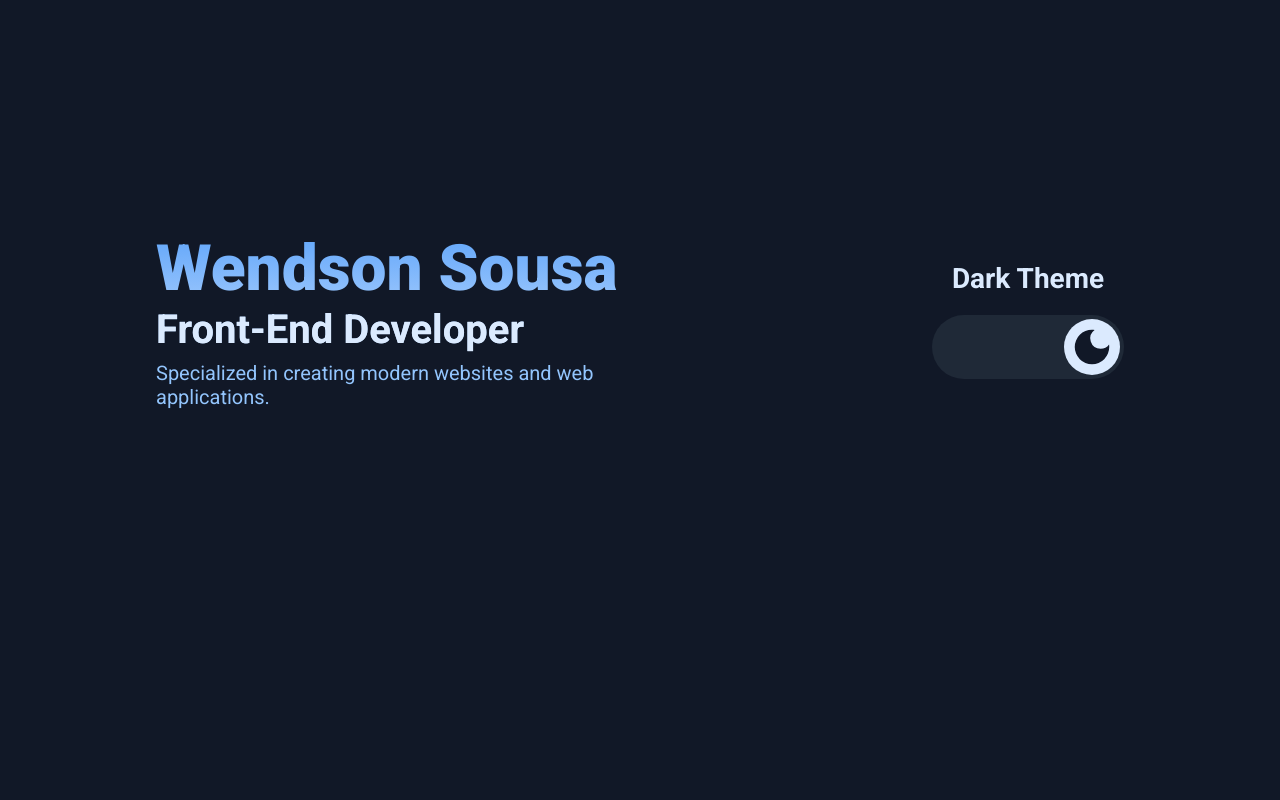
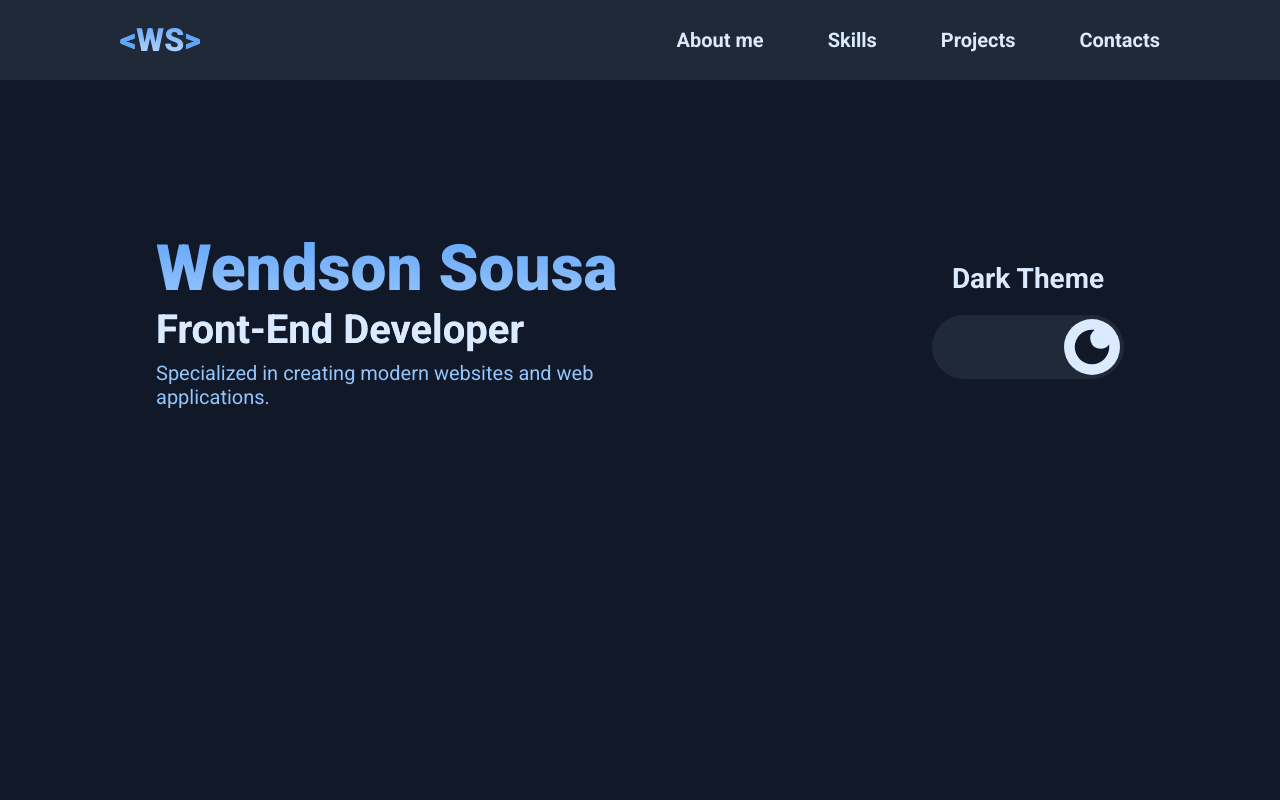
Before and after one commit to wendsondev/portfolio, a Next.js app: page / in a window 1280 px wide. Shown: the top 800 px of the page. Built offline with nearby package versions, Linux system fonts and the light colour scheme.

Commit message:
feat: created header component

```diff
--- a/package.json
+++ b/package.json
@@ -10,6 +10,7 @@
   },
   "dependencies": {
     "@next/font": "13.1.5",
+    "@radix-ui/react-switch": "^1.0.1",
     "@types/node": "18.11.18",
     "@types/react": "18.0.27",
     "@types/react-dom": "18.0.10",
@@ -18,6 +19,7 @@
     "next": "13.1.5",
     "react": "18.2.0",
     "react-dom": "18.2.0",
+    "react-icons": "^4.7.1",
     "styled-components": "^5.3.6",
     "typescript": "4.9.4"
   },
--- /dev/null
+++ b/src/components/Header/index.tsx
@@ -0,0 +1,48 @@
+import { useRouter } from 'next/router';
+import { useEffect, useState } from 'react';
+import { MdClose, MdMenu } from 'react-icons/md';
+import { Logo } from '../Logo';
+import { Container, Link, MobileMenu, Navbar } from './styles';
+
+export function Header() {
+  const [menuMobileIsOpen, setMenuMobileIsOpen] = useState(false);
+  const { asPath } = useRouter();
+
+  useEffect(() => {
+    setMenuMobileIsOpen(false);
+  }, [asPath]);
+
+  return (
+    <Container>
+      <Logo />
+
+      <Navbar menuMobileIsOpen={menuMobileIsOpen}>
+        <MobileMenu onClick={() => setMenuMobileIsOpen((state) => !state)}>
+          {menuMobileIsOpen ? <MdClose /> : <MdMenu />}
+        </MobileMenu>
+        <ul>
+          <li>
+            <Link path={asPath} href="#about">
+              About me
+            </Link>
+          </li>
+          <li>
+            <Link path={asPath} href="#skills">
+              Skills
+            </Link>
+          </li>
+          <li>
+            <Link path={asPath} href="#projects">
+              Projects
+            </Link>
+          </li>
+          <li>
+            <Link path={asPath} href="#contacts">
+              Contacts
+            </Link>
+          </li>
+        </ul>
+      </Navbar>
+    </Container>
+  );
+}
--- /dev/null
+++ b/src/components/Header/styles.ts
@@ -0,0 +1,109 @@
+import LinkPrimitive from 'next/link';
+import styled from 'styled-components';
+
+export const Container = styled.header`
+  position: fixed;
+  top: 0;
+  left: 0;
+  z-index: 10;
+
+  width: 100%;
+  height: 5rem;
+
+  display: flex;
+  justify-content: space-between;
+  align-items: center;
+
+  padding: 0 2rem;
+  background: ${({ theme }) => theme.colors.background.secondary};
+
+  @media screen and (min-width: ${({ theme }) => theme.sizes.md}) {
+    padding: 0 4rem;
+  }
+
+  @media screen and (min-width: ${({ theme }) => theme.sizes.lg}) {
+    padding: 0 7.5rem;
+  }
+`;
+
+type NavbarProps = {
+  menuMobileIsOpen: boolean;
+};
+
+export const Navbar = styled.nav<NavbarProps>`
+  ul {
+    display: flex;
+    align-items: center;
+    gap: 4rem;
+    overflow: hidden;
+    list-style: none;
+
+    transition: 150ms;
+  }
+
+  @media screen and (max-width: ${({ theme }) => theme.sizes.md}) {
+    ul {
+      position: fixed;
+      top: 5rem;
+      right: 0;
+      z-index: 10;
+
+      width: ${({ menuMobileIsOpen }) => (menuMobileIsOpen ? '100%' : '0')};
+      height: 100vh;
+
+      flex-direction: column;
+      justify-content: center;
+
+      background: ${({ theme }) => theme.colors.background.secondary};
+
+      li {
+        &:first-child {
+          margin-top: -5rem;
+        }
+      }
+    }
+  }
+`;
+
+type LinkProps = {
+  path: string;
+};
+
+export const Link = styled(LinkPrimitive)<LinkProps>`
+  color: ${({ theme, path, href }) =>
+    href === path.split('/')[1]
+      ? theme.colors.text.quaternary
+      : theme.colors.text.primary};
+  text-decoration: none;
+  font-size: 1.25rem;
+  font-weight: 700;
+
+  &:hover {
+    color: ${(props) => props.theme.colors.text.quaternary};
+    transition: color 150ms;
+  }
+
+  @media screen and (max-width: ${({ theme }) => theme.sizes.md}) {
+    font-size: 1.75rem;
+  }
+`;
+
+export const MobileMenu = styled.button`
+  display: none;
+  cursor: pointer;
+  border: none;
+  background: transparent;
+
+  &:hover svg {
+    color: ${({ theme }) => theme.colors.text.quaternary};
+  }
+
+  svg {
+    font-size: 2.5rem;
+    color: ${({ theme }) => theme.colors.text.secondary};
+  }
+
+  @media screen and (max-width: ${({ theme }) => theme.sizes.md}) {
+    display: flex;
+  }
+`;
--- a/src/components/Layout/index.tsx
+++ b/src/components/Layout/index.tsx
@@ -2,6 +2,7 @@ import { ContextThemeProvider } from '@contexts/Theme';
 import { Roboto } from '@next/font/google';
 import { GlobalStyle } from '@styles/global';
 import Head from 'next/head';
+import { Header } from '../Header';
 
 const roboto = Roboto({ subsets: ['latin'], weight: ['400', '700', '900'] });
 
@@ -14,23 +15,24 @@ export function Layout({ children }: LayoutProps) {
     <div className={roboto.className}>
       <ContextThemeProvider>
         <Head>
+          <title>Wendson Sousa - Front-end Developer</title>
           <meta
             name="viewport"
             content="width=device-width, initial-scale=1.0"
           />
           <link
             rel="alternate"
-            href="https://www.wendson.com.br/en"
+            href="https://www.wendsondev.com/en"
             hrefLang="en"
           />
           <link
             rel="alternate"
-            href="https://www.wendson.com.br/pt-br"
+            href="https://www.wendsondev.com/pt-br"
             hrefLang="pt-br"
           />
           <link
             rel="alternate"
-            href="https://www.wendson.com.br/en"
+            href="https://www.wendsondev.com/en"
             hrefLang="x-default"
           />
           <link rel="shortcut icon" href="favicon.png" type="image/png" />
@@ -41,7 +43,7 @@ export function Layout({ children }: LayoutProps) {
   "
           />
           <meta property="og:type" content="website" />
-          <meta property="og:url" content="https://www.wendson.com.br/" />
+          <meta property="og:url" content="https://www.wendsondev.com/" />
           <meta
             property="og:title"
             content="Wendson Sousa - Front-end Developer ReactJS"
@@ -52,17 +54,17 @@ export function Layout({ children }: LayoutProps) {
           />
           <meta
             property="og:image"
-            content="https://www.wendson.com.br/logo.png"
+            content="https://www.wendsondev.com/logo.png"
           />
           <meta
             property="og:image:secure_url"
             itemProp="image"
-            content="https://www.wendson.com.br/logo.png"
+            content="https://www.wendsondev.com/logo.png"
           />
           <meta property="og:image:width" content="93" />
           <meta property="og:image:height" content="48" />
           <meta property="twitter:card" content="summary_large_image" />
-          <meta property="twitter:url" content="https://www.wendson.com.br/" />
+          <meta property="twitter:url" content="https://www.wendsondev.com/" />
           <meta
             property="twitter:title"
             content="Wendson Sousa - Front-end Developer"
@@ -73,12 +75,13 @@ export function Layout({ children }: LayoutProps) {
           />
           <meta
             property="twitter:image"
-            content="https://www.wendson.com.br/logo.png"
+            content="https://www.wendsondev.com/logo.png"
           />
-          ;
           <meta property="twitter:image:width" content="93" />
           <meta property="twitter:image:height" content="48" />
         </Head>
+
+        <Header />
 
         {children}
 
--- /dev/null
+++ b/src/components/Logo/index.tsx
@@ -0,0 +1,11 @@
+import { Container } from './styles';
+
+export function Logo() {
+  return (
+    <Container href="/">
+      <span>{'<'}</span>
+      WS
+      <span>{'>'}</span>
+    </Container>
+  );
+}
--- /dev/null
+++ b/src/components/Logo/styles.ts
@@ -0,0 +1,19 @@
+import Link from 'next/link';
+import styled from 'styled-components';
+
+export const Container = styled(Link)`
+  font-size: 2rem;
+  font-weight: 900;
+  text-decoration: none;
+  background: ${(props) => props.theme.colors.gradient};
+  background-clip: text;
+  -webkit-background-clip: text;
+  -webkit-text-fill-color: transparent;
+
+  span {
+    background: ${(props) => props.theme.colors.text.quaternary};
+    background-clip: text;
+    -webkit-background-clip: text;
+    -webkit-text-fill-color: transparent;
+  }
+`;
--- a/src/styles/global.ts
+++ b/src/styles/global.ts
@@ -1,4 +1,4 @@
-import { createGlobalStyle } from "styled-components";
+import { createGlobalStyle } from 'styled-components';
 
 export const GlobalStyle = createGlobalStyle`
   *{
@@ -6,6 +6,11 @@ export const GlobalStyle = createGlobalStyle`
     margin: 0;
     box-sizing: border-box;
   }
+
+  html {
+    scroll-behavior: smooth !important;
+  }
+
   body {
     width: 100%;
     height: 100vh;
```
Also changed, not shown: 1 other file (tests, documents, lock files or other folders).
